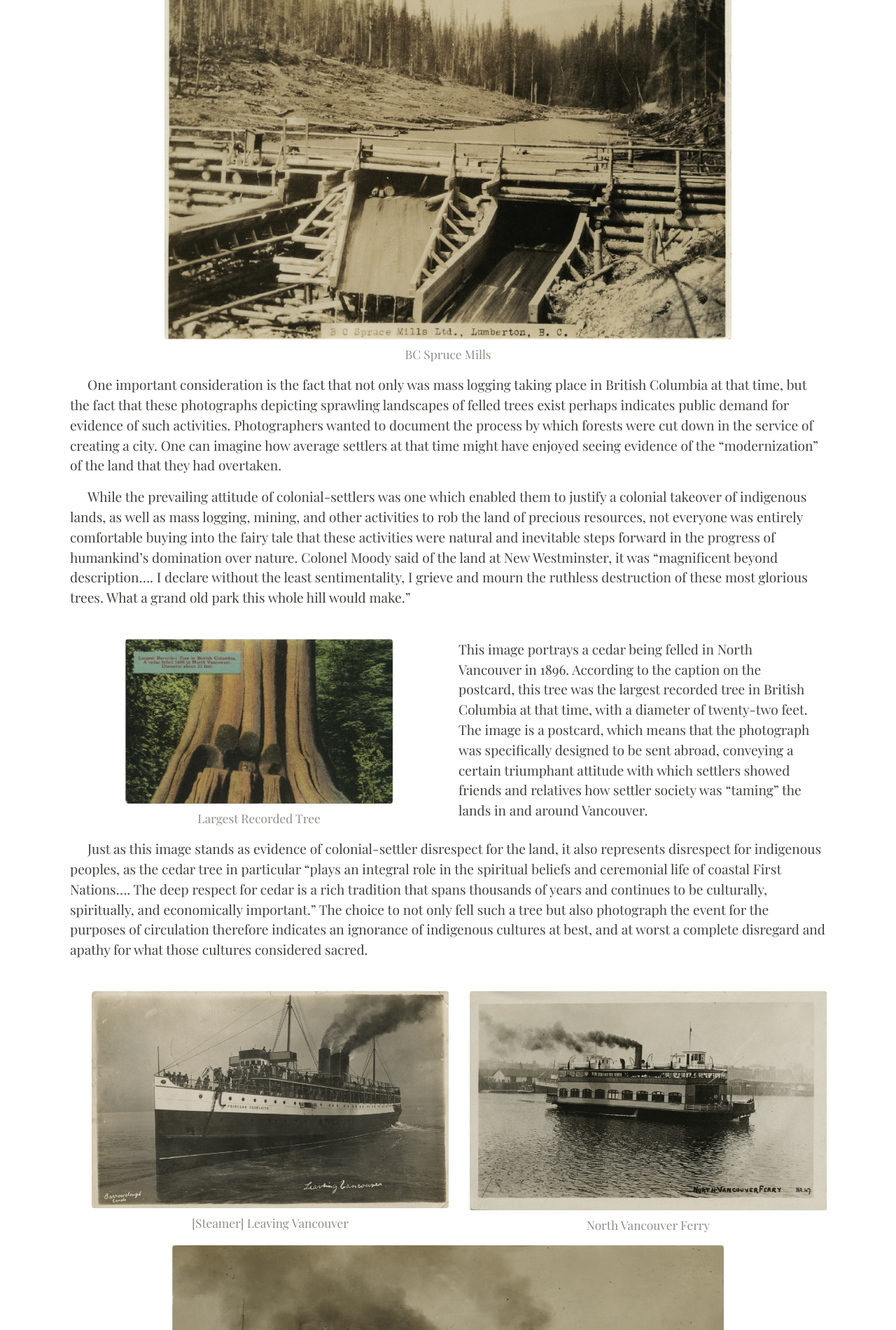
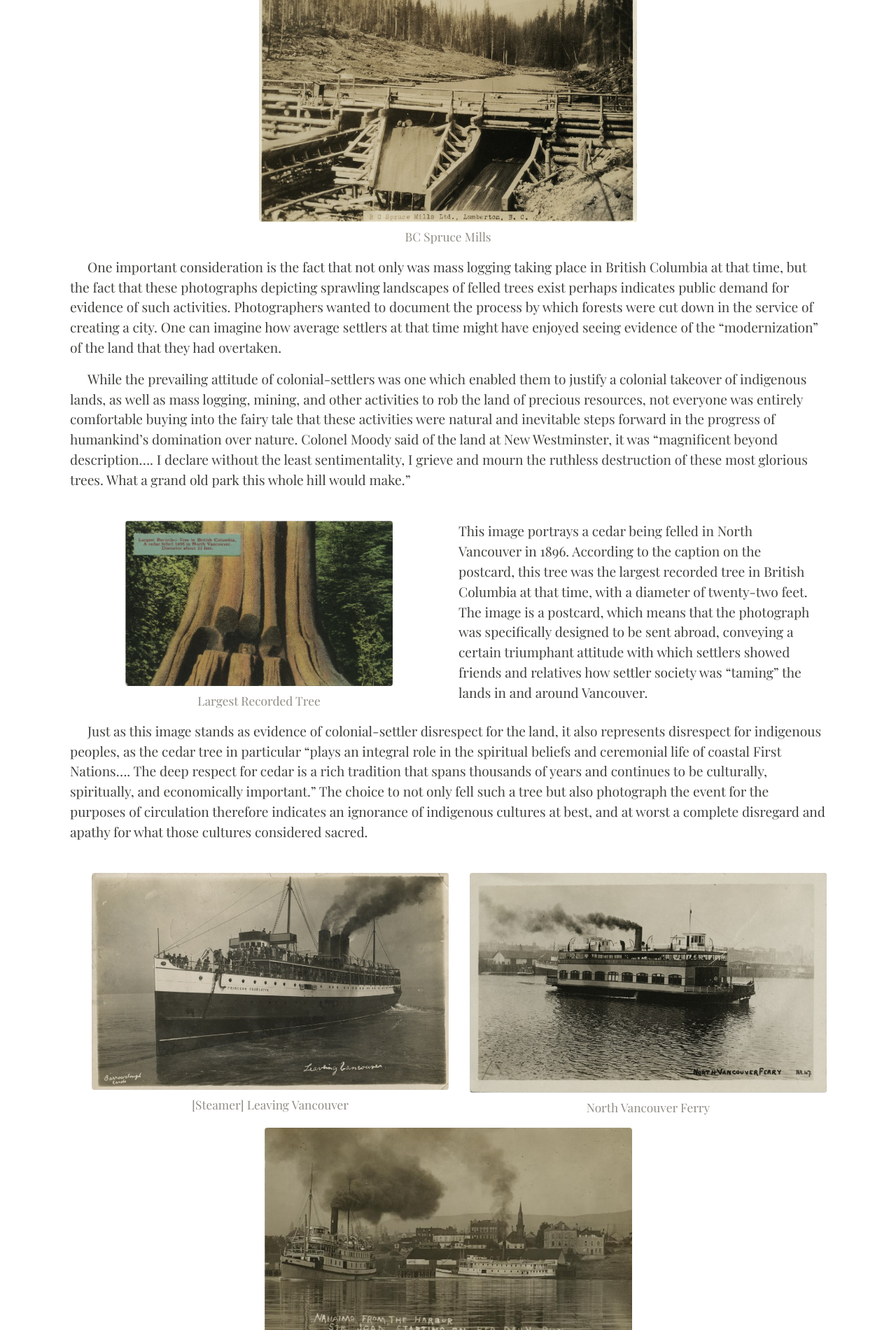
Before and after one commit to ashlynnprasad/langmann-2021, a Jekyll site: the page built from pages/environmentalimpact.md, in a window 1280 px wide. Shown: the part 1650-3550 px from the top of the page at 70% size. Built offline with Jekyll 4.4.1, drawn with Linux system fonts in a browser that asks for light colours; nearby versions of some CDN libraries.

Commit message:
adjusted image sizes

```diff
--- a/pages/environmentalimpact.md
+++ b/pages/environmentalimpact.md
@@ -26,7 +26,7 @@
       {% include feature/item-figure.html objectid="langmann010" width="100" %}
     </div>
 </div>
-{% include feature/item-figure.html objectid="langmann008" width="75" %}
+{% include feature/item-figure.html objectid="langmann008" width="50" %}
 
 <p style="text-indent: 25px;">One important consideration is the fact that not only was mass logging taking place in British Columbia at that time, but the fact that these photographs depicting sprawling landscapes of felled trees exist perhaps indicates public demand for evidence of such activities. Photographers wanted to document the process by which forests were cut down in the service of creating a city. One can imagine how average settlers at that time might have enjoyed seeing evidence of the “modernization” of the land that they had overtaken.<br>
 <p style="text-indent: 25px;">While the prevailing attitude of colonial-settlers was one which enabled them to justify a colonial takeover of indigenous lands, as well as mass logging, mining, and other activities to rob the land of precious resources, not everyone was entirely comfortable buying into the fairy tale that these activities were natural and inevitable steps forward in the progress of humankind’s domination over nature. Colonel Moody said of the land at New Westminster, it was “magnificent beyond description…. I declare without the least sentimentality, I grieve and mourn the ruthless destruction of these most glorious trees. What a grand old park this whole hill would make.” <br><br>
@@ -54,7 +54,7 @@
   </div>
 </div>
 <div class="col-sm">
-  {% include feature/item-figure.html objectid="langmann007" width="75" %}
+  {% include feature/item-figure.html objectid="langmann007" width="50" %}
 </div>
 
 <p style="text-indent: 25px;">These images portray the types of boats that settlers introduced into the area. While the first image was a larger ship that would have undertaken trips of longer duration to more distant places, the latter two images depict, respectively, the North Vancouver ferry (now known as the Seabus) and the ferry that travelled between Vancouver and Nanaimo. Both of those ships would have made their journeys at least once a day. All three images show us how much air and water pollution each vessel caused in the single instant it took for the photographs to be captured, and one can therefore imagine how much pollution would have resulted from daily passages of each ship. Far from addressing environmental concerns, each image seems to praise the ships as evidence of the modernization of Vancouver society.<br><br>
```
